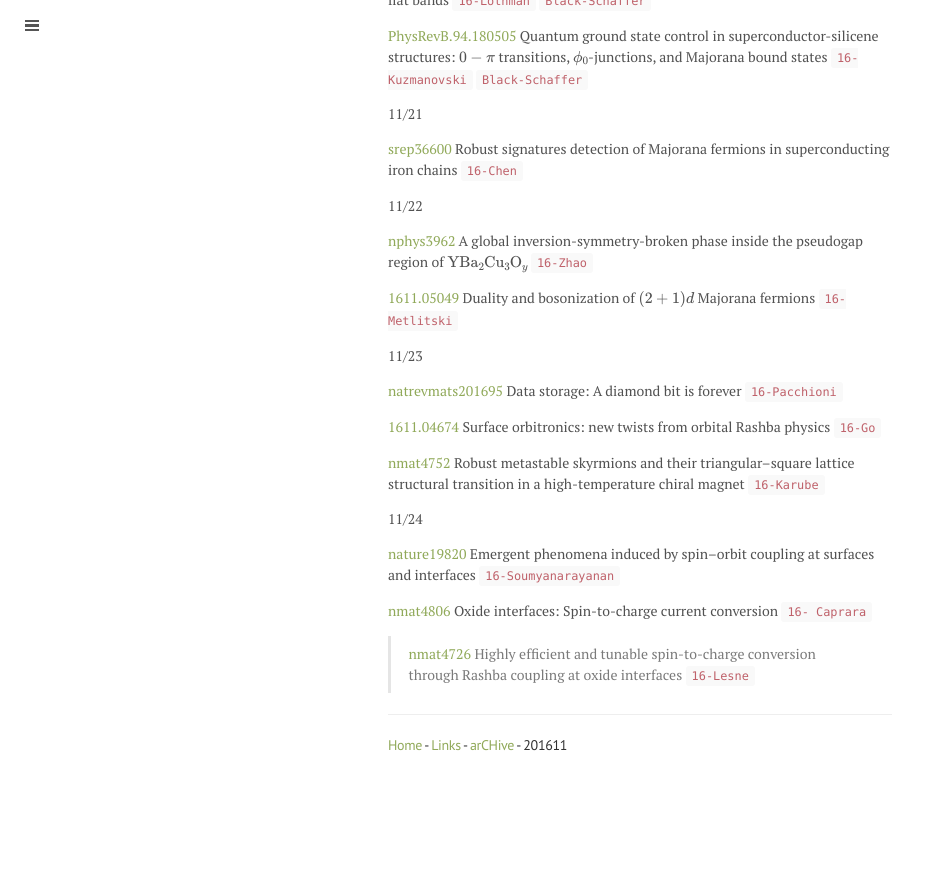
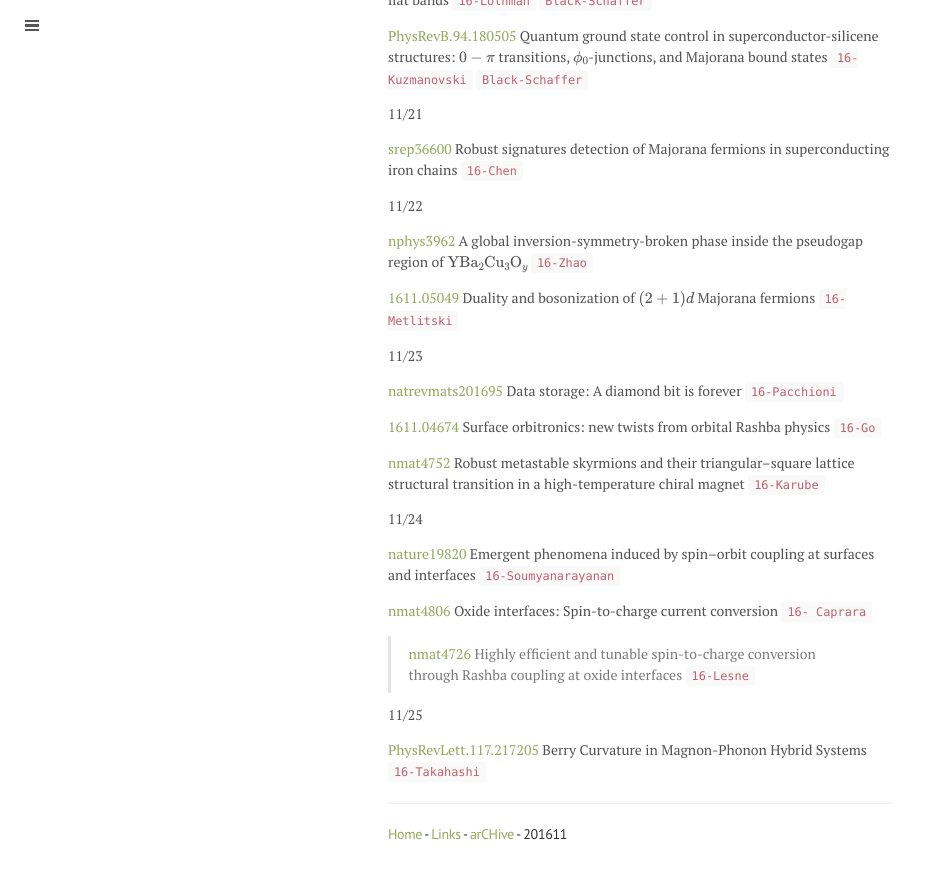
Before and after one commit to qkrwlsghdcjsworlt/work, a Jekyll site: the page built from 201611.md, in a window 1280 px wide and 900 px high, scrolled down 3810 px. Shown: the top 879 px of the window, without its empty margins (0-930 px from the left). Built offline with Jekyll 4.4.1, drawn with Linux system fonts in a browser that asks for light colours; formulas are drawn with MathJax 3; before the commit the page ends 4621 px from its top, so only the background shows below that.

Commit message:
“update”

```diff
--- a/201611.md
+++ b/201611.md
@@ -185,7 +185,9 @@
 >
 [nmat4726](http://www.nature.com/nmat/journal/v15/n12/full/nmat4726.html) Highly efficient and tunable spin-to-charge conversion through Rashba coupling at oxide interfaces `16-Lesne`
 
+11/25
 
+[PhysRevLett.117.217205](https://journals.aps.org/prl/abstract/10.1103/PhysRevLett.117.217205) Berry Curvature in Magnon-Phonon Hybrid Systems `16-Takahashi`
 
 
 
```
